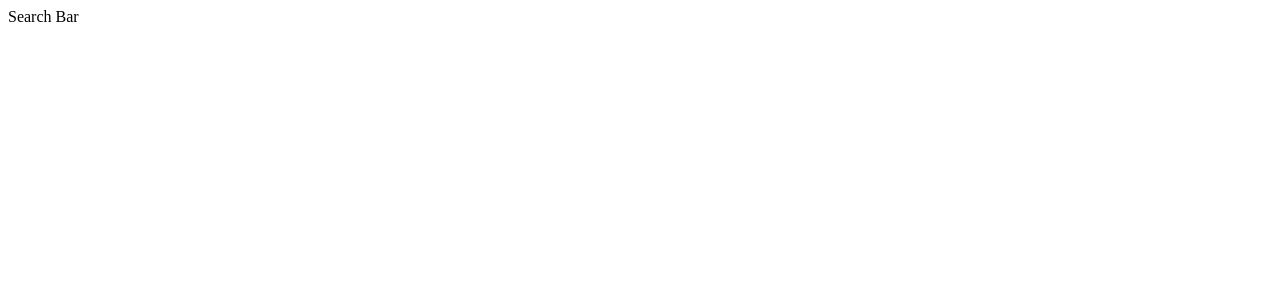
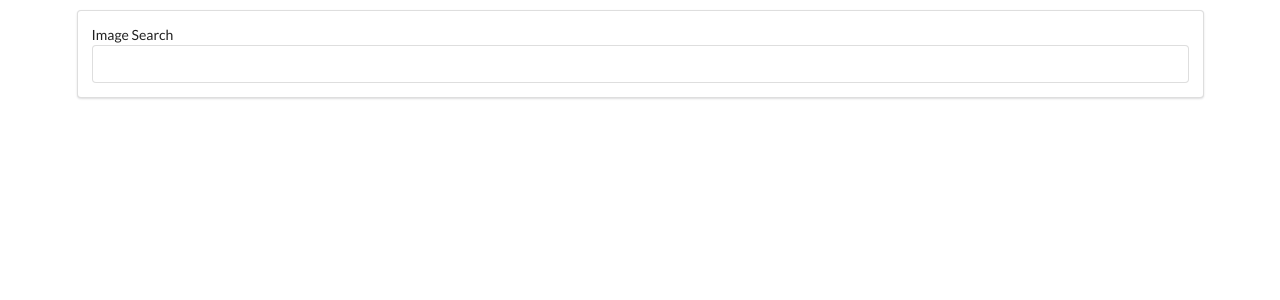
Before and after one commit to 8cris2/modernreactwithredux2020, a React (Create React App) app in the folder pics/: page / in a window 1280 px wide. Shown: the top 300 px of the page. Built offline with nearby package versions, Linux system fonts and the light colour scheme.

Commit message:
1. Use semantic-ui as the UI framework for UI components. 2. Add a form input field. 3. Style the form input field using semantic-ui available classes.

```diff
--- a/pics/public/index.html
+++ b/pics/public/index.html
@@ -3,6 +3,7 @@
   <head>
     <meta charset="utf-8" />
     <link rel="icon" href="%PUBLIC_URL%/favicon.ico" />
+    <link rel="stylesheet" href="https://cdnjs.cloudflare.com/ajax/libs/semantic-ui/2.4.1/semantic.min.css" />
     <meta name="viewport" content="width=device-width, initial-scale=1" />
     <meta name="theme-color" content="#000000" />
     <meta
--- a/pics/src/components/App.js
+++ b/pics/src/components/App.js
@@ -4,7 +4,7 @@ import SearchBar from '../components/SearchBar/SearchBar';
 // functional app component
 const App = () => {
   return (
-    <div>
+    <div className="ui container" style={{ marginTop: '10px'}}>
       <SearchBar />
     </div>
   );
--- a/pics/src/components/SearchBar/SearchBar.js
+++ b/pics/src/components/SearchBar/SearchBar.js
@@ -1,9 +1,15 @@
 import React from 'react';
 
 class SearchBar extends React.Component {
-  render() {
-    return <div> Search Bar </div>;
-  }
-}
+    render() {
+      return (
+        <div className="ui segment">
+          <form className="ui form">
+          <label style={{ marginBottom: '5px' }}> Image Search </label>
+            <input className="field" type = "text" />
+          </form>
+        </div>)
+      }
+    }
 
 export default SearchBar;
```
